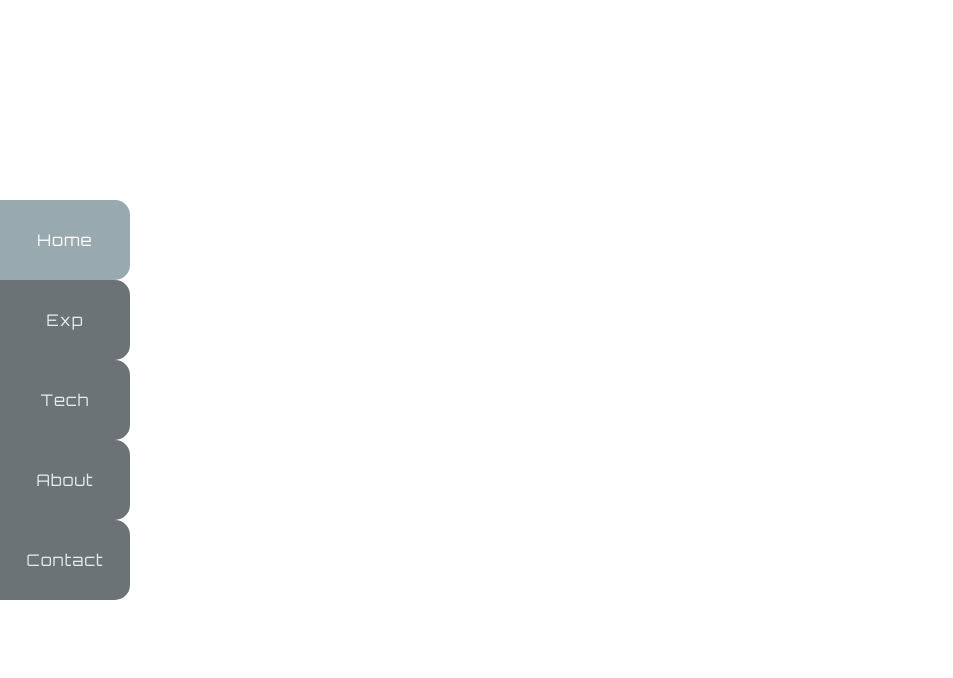
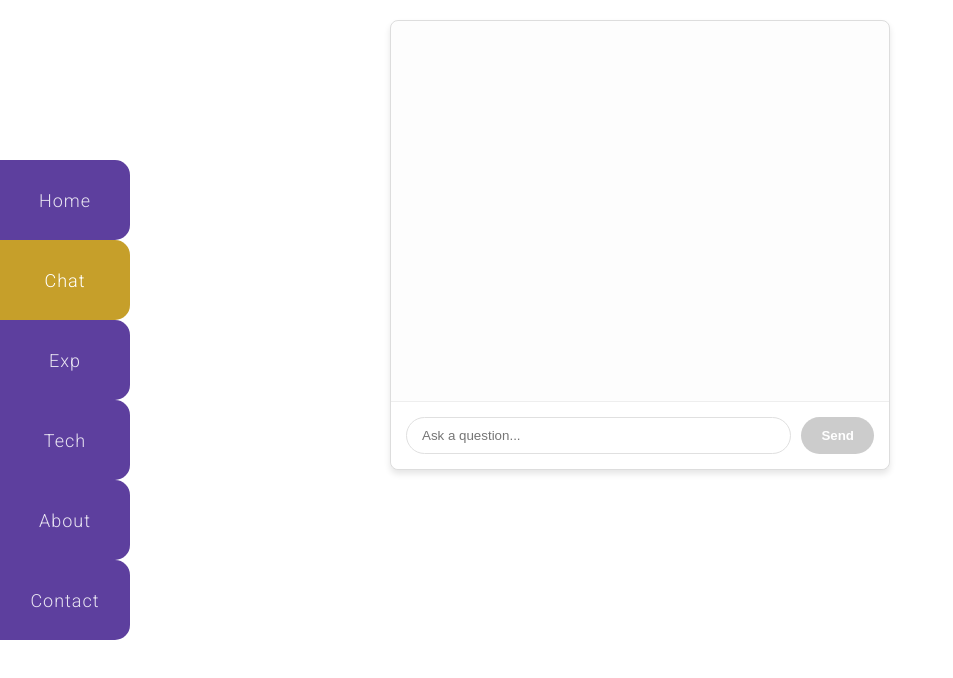
Before and after one commit to coding24seven/portfolio-v2, a React (Vite) app: page /chat in a window 1280 px wide. Shown: the top 678 px of the page, without its empty margins (0-953 px from the left). Built offline with nearby package versions, Linux system fonts and the light colour scheme; a web font is replaced by a local one.

Commit message:
add chat page

```diff
--- /dev/null
+++ b/src/components/chat/ChatBox.tsx
@@ -0,0 +1,137 @@
+import { useState, type ChangeEvent, type SubmitEvent } from 'react';
+import styled from 'styled-components';
+import ChatBot from '@/components/chat/chat.ts';
+
+interface Message {
+  type: 'Q' | 'A';
+  text: string;
+}
+
+interface BubbleProps {
+  isQuestion: boolean;
+}
+
+const ChatWrapper = styled.div`
+  max-width: 500px;
+  margin: 20px auto;
+  font-family:
+    -apple-system, BlinkMacSystemFont, 'Segoe UI', Roboto, sans-serif;
+  border: 1px solid #ddd;
+  border-radius: 8px;
+  display: flex;
+  flex-direction: column;
+  height: 450px;
+  background-color: #fdfdfd;
+  box-shadow: 0 4px 6px rgba(0, 0, 0, 0.1);
+`;
+
+const MessageArea = styled.div`
+  flex: 1;
+  padding: 15px;
+  overflow-y: auto;
+  display: flex;
+  flex-direction: column;
+  gap: 12px;
+`;
+
+const Bubble = styled.div<BubbleProps>`
+  max-width: 85%;
+  padding: 10px 16px;
+  border-radius: 18px;
+  font-size: 14px;
+  line-height: 1.5;
+  align-self: ${(props) => (props.isQuestion ? 'flex-end' : 'flex-start')};
+  background-color: ${(props) => (props.isQuestion ? '#007bff' : '#f0f0f0')};
+  color: ${(props) => (props.isQuestion ? 'white' : '#333')};
+  border-bottom-right-radius: ${(props) => (props.isQuestion ? '2px' : '18px')};
+  border-bottom-left-radius: ${(props) => (props.isQuestion ? '18px' : '2px')};
+`;
+
+const InputSection = styled.form`
+  display: flex;
+  padding: 15px;
+  border-top: 1px solid #eee;
+  background: white;
+  border-bottom-left-radius: 8px;
+  border-bottom-right-radius: 8px;
+`;
+
+const TextBox = styled.input`
+  flex: 1;
+  padding: 10px 15px;
+  border: 1px solid #e0e0e0;
+  border-radius: 20px;
+  outline: none;
+  &:focus {
+    border-color: #007bff;
+  }
+`;
+
+const SendButton = styled.button`
+  margin-left: 10px;
+  padding: 0 20px;
+  background-color: #007bff;
+  color: white;
+  border: none;
+  border-radius: 20px;
+  font-weight: 600;
+  cursor: pointer;
+  transition: background 0.2s;
+  &:hover {
+    background-color: #0056b3;
+  }
+  &:disabled {
+    background-color: #ccc;
+    cursor: not-allowed;
+  }
+`;
+
+export default function ChatBox() {
+  const [history, setHistory] = useState<Message[]>([]);
+  const [input, setInput] = useState<string>('');
+
+  const handleSubmit = async (e: SubmitEvent<HTMLFormElement>) => {
+    console.log('in handleSubmit ');
+
+    e.preventDefault();
+    if (!input.trim()) return;
+
+    const response = await ChatBot.sendPrompt(input);
+    console.log(response);
+    const responseBody = JSON.parse(response.body).response;
+    console.log(responseBody);
+    const userQuestion: Message = { type: 'Q', text: input.trim() };
+    const botReply: Message = { type: 'A', text: responseBody };
+
+    setHistory((prev) => [...prev, userQuestion, botReply]);
+    setInput('');
+  };
+
+  const handleInputChange = (e: ChangeEvent<HTMLInputElement>) => {
+    setInput(e.target.value);
+  };
+
+  return (
+    <ChatWrapper>
+      <MessageArea>
+        {history.map((item, index) => (
+          <Bubble key={index} isQuestion={item.type === 'Q'}>
+            {item.text}
+          </Bubble>
+        ))}
+      </MessageArea>
+
+      <InputSection onSubmit={handleSubmit}>
+        <TextBox
+          type="text"
+          value={input}
+          onChange={handleInputChange}
+          placeholder="Ask a question..."
+        />
+        <SendButton type="submit" disabled={!input.trim()}>
+          Send
+        </SendButton>
+      </InputSection>
+    </ChatWrapper>
+  );
+}
--- /dev/null
+++ b/src/components/chat/chat.ts
@@ -0,0 +1,18 @@
+class ChatBot {
+  static async sendPrompt(prompt: string) {
+    const response = await fetch(import.meta.env.VITE_CHAT_BOT_URL, {
+      method: 'POST',
+      headers: {
+        'Content-Type': 'application/json',
+      },
+      body: JSON.stringify({
+        question: prompt,
+        session_id: 'recruiter_1', // todo: remove hardcoded value
+      }),
+    });
+
+    return response.json();
+  }
+}
+
+export default ChatBot;
--- a/src/components/navbar/Navbar.tsx
+++ b/src/components/navbar/Navbar.tsx
@@ -36,6 +36,7 @@ const Navbar = ({ themeSize, currentPageName }: NavbarProps) => {
 
   const navItems = [
     { name: 'home', text: 'Home', icon: 'home', to: '/' },
+    { name: 'chat', text: 'Chat', icon: 'build', to: '/chat' }, // update icon
     { name: 'experience', text: 'Exp', icon: 'work', to: '/experience' },
     { name: 'tech', text: 'Tech', icon: 'build', to: '/tech' },
     { name: 'about', text: 'About', icon: 'person', to: '/about' },
--- a/src/components/navbar/navbarButton-themes.tsx
+++ b/src/components/navbar/navbarButton-themes.tsx
@@ -8,24 +8,19 @@ import colors from '@/helpers/colors.ts';
 const {
   rgbaGrey,
   rgbViolet,
-  rgbaViolet,
   rgbVioletBlack,
   rgbBlue,
-  rgbaForestGreen,
-  rgbForestGreen,
   rgbGreyDark,
-  rgbBrownWhite,
-  rgbaBrownWhite,
   rgbaMediumGrey,
   rgbOrange,
   rgbBlackIsh,
   rgbFriendlyGreen,
   rgbGrey,
-  rgbGreyAbout,
-  rgbaGreyAbout,
   rgbGreyGreen,
   rgbaGreyGreen,
   rgbGold,
+  hexVioletAlpha,
+  hexGold,
 } = colors;
 
 const themes = {
@@ -118,6 +113,31 @@ const themes = {
       },
     },
   },
+  chat: {
+    fontFamily: 'Roboto',
+    fontWeight: 300,
+    letterSpacing: '.1rem',
+    fontSize: '1.8rem',
+    large: {
+      backgroundColor: hexVioletAlpha,
+
+      activeLinkStyle: {
+        backgroundColor: hexGold,
+      },
+    },
+    medium: {
+      backgroundColor: hexVioletAlpha,
+      activeLinkStyle: {
+        backgroundColor: hexGold,
+      },
+    },
+    small: {
+      backgroundColor: hexVioletAlpha,
+      activeLinkStyle: {
+        backgroundColor: hexGold,
+      },
+    },
+  },
   experience: {
     fontFamily: 'Roboto',
     fontSize: '1.5rem',
--- a/src/helpers/colors.ts
+++ b/src/helpers/colors.ts
@@ -23,4 +23,6 @@ export default {
   rgbFriendlyGreen: '#3e8a6c',
   rgbaFriendlyGreen: 'rgba(62, 138, 108, 0.26)',
   rgbGold: 'rgb(194, 138, 51)',
+  hexVioletAlpha: '#57389bf5',
+  hexGold: '#c69f2a',
 };
--- a/src/helpers/config.ts
+++ b/src/helpers/config.ts
@@ -7,7 +7,7 @@ const config = {
   pageTransitionDurationMs: 1000, // includes delay
   pageTransitionDelayMs: 50, // for css transition
 
-  pages: ['home', 'experience', 'tech', 'about', 'contact'],
+  pages: ['home', 'chat', 'tech', 'experience', 'about', 'contact'],
 
   getPageIndex: function (page: string) {
     return this.pages.indexOf(page);
--- a/src/page-slider/PageSlider.tsx
+++ b/src/page-slider/PageSlider.tsx
@@ -3,7 +3,7 @@ import { type ReactNode, useContext, useEffect } from 'react';
 import { useLocation } from 'react-router';
 import { pageSliderContext } from '@/page-slider/page-slider-context.ts';
 
-const pageOrder = ['/', '/experience', '/tech', '/about', '/contact'];
+const pageOrder = ['/', 'chat', '/experience', '/tech', '/about', '/contact'];
 
 const variants = {
   // Where the new page starts on the x axis
--- /dev/null
+++ b/src/pages/chat/Chat.tsx
@@ -0,0 +1,12 @@
+import ChatBox from '@/components/chat/ChatBox.tsx';
+
+export default function Chat(props: { pageTitle: string }) {
+  const { pageTitle } = props;
+
+  return (
+    <>
+      <title>{pageTitle}</title>
+      <ChatBox />
+    </>
+  );
+}
--- a/src/router/routes.ts
+++ b/src/router/routes.ts
@@ -1,4 +1,5 @@
 import Home from '@/pages/home/Home.tsx';
+import Chat from '@/pages/chat/Chat.tsx';
 import Experience from '@/pages/experience/Experience.tsx';
 import Tech from '@/pages/tech/Tech.tsx';
 import About from '@/pages/about/About.tsx';
@@ -6,6 +7,7 @@ import Contact from '@/pages/contact/Contact.tsx';
 
 export const routes = [
   { path: '/', element: Home, pageTitle: 'Home' },
+  { path: '/chat', element: Chat, pageTitle: 'Chat' },
   { path: '/experience', element: Experience, pageTitle: 'Experience' },
   { path: '/tech', element: Tech, pageTitle: 'Tech' },
   { path: '/about', element: About, pageTitle: 'About' },
--- a/vite.config.ts
+++ b/vite.config.ts
@@ -8,6 +8,7 @@ export default defineConfig({
   server: {
     host: '0.0.0.0', // or simply: host: true
     port: 5173,
+    watch: { usePolling: true },
   },
   plugins: [react(), babel({ presets: [reactCompilerPreset()] })],
   resolve: {
```
Also changed, not shown: src/main.tsx (+4 -3 lines), 2 other files (tests, documents, lock files or other folders).
